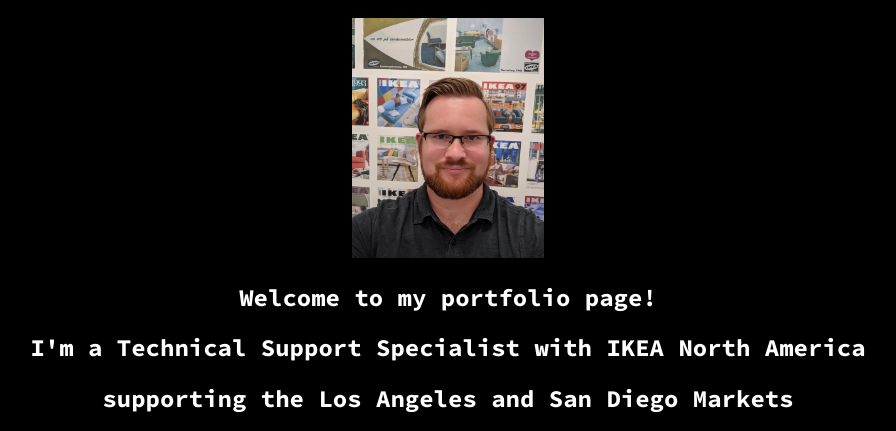
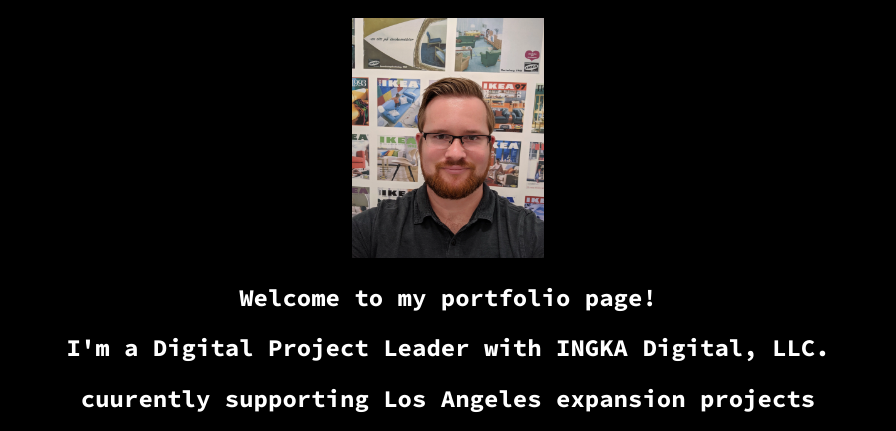
Before and after one commit to CHMUR5/portfolio, a plain HTML site: page index.html in a window 1280 px wide. Shown: the part 119-550 px from the top of the page, without its empty margins (192-1088 px from the left). Drawn offline with Linux system fonts and the light colour scheme.

Commit message:
Update index.html

```diff
--- a/index.html
+++ b/index.html
@@ -21,8 +21,8 @@
             <h1>Chris Murray</h1>
             <img src="media/me2.webp" alt="Photo of Chris">
             <h2>Welcome to my portfolio page!</h2>
-            <h2>I'm a Technical Support Specialist with IKEA North America</h2>
-            <h2>supporting the Los Angeles and San Diego Markets</h2>
+            <h2>I'm a Digital Project Leader with INGKA Digital, LLC.</h2>
+            <h2>cuurently supporting Los Angeles expansion projects</h2>
         </div>
     </section>
 
```
